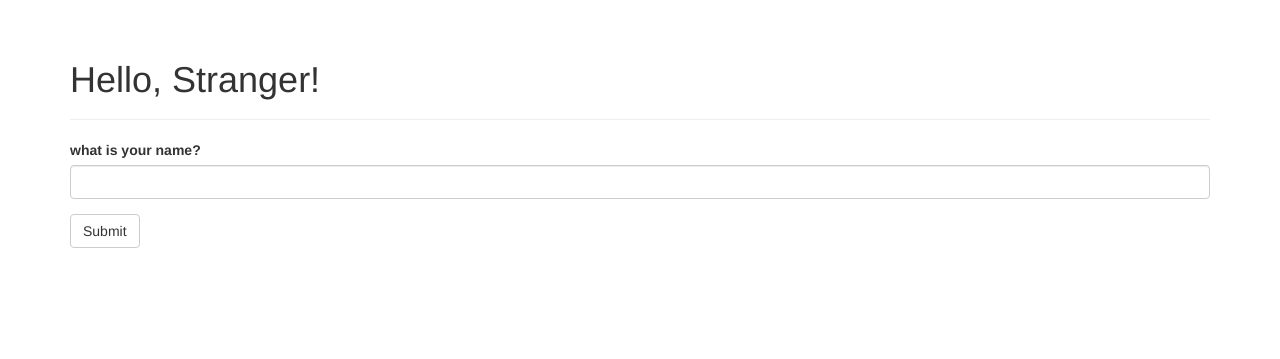
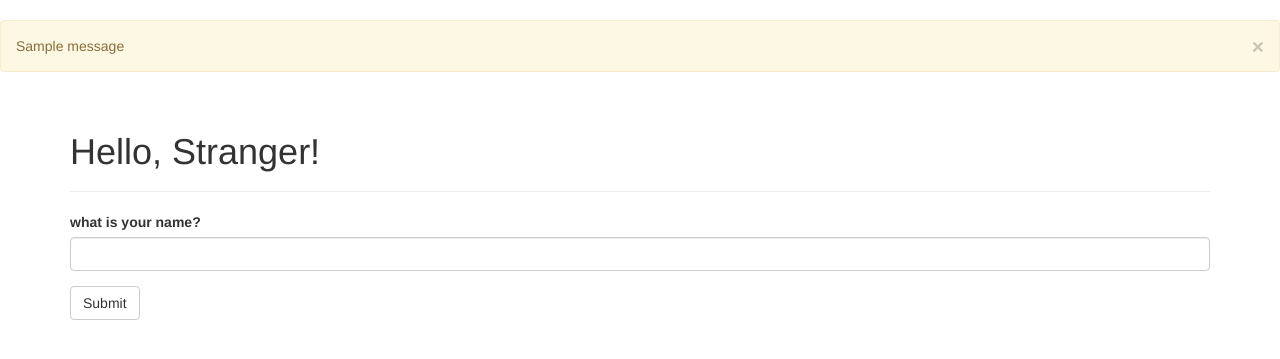
Before and after one commit to monstersun/blog, a Flask app: page / in a window 1280 px wide. Shown: the part 52-411 px from the top of the page. Run offline with Flask 2, Linux system fonts and the light colour scheme; one stand-in notice (Sample message) is shown; some libraries are stand-ins or nearby versions.

Commit message:
家中无用历史

```diff
--- a/app/manage.py
+++ b/app/manage.py
@@ -1,4 +1,4 @@
-from flask import Flask, render_template, redirect, url_for, session
+from flask import Flask, render_template, redirect, url_for, session, flash
 from flask_bootstrap import Bootstrap
 from flask_wtf import FlaskForm
 from wtforms import StringField, PasswordField, SubmitField, validators
@@ -23,6 +23,9 @@ def index():
     form = NameForm()
 
     if form.validate_on_submit():
+        old_name = session.get('name')
+        if old_name is not None and old_name != form.name.data:
+            flash('Looks like you have changed your name.')
         session['name'] = form.name.data
 
         return redirect(url_for('index'))
--- a/app/templates/base.html
+++ b/app/templates/base.html
@@ -25,6 +25,12 @@
 {% endblock %}
 
 {% block content %}
+    {% for message in get_flashed_messages() %}
+        <div class="alert alert-warning">
+            <button type="button" class="close" data-dismiss="alert">&times;</button>
+            {{ message }}
+        </div>
+    {% endfor %}
     <div class="container">
          {% block page_content %}
 
```
